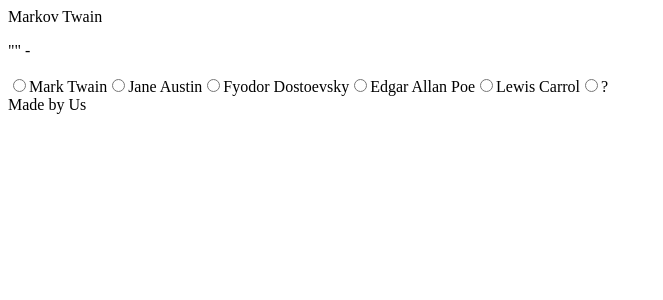
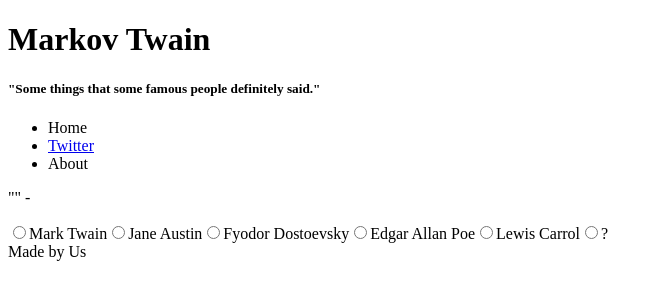
Before and after one commit to textables/MarkovTwain-React, a React app: page / in a window 1280 px wide. Shown: the top 300 px of the page, without its empty margins (0-663 px from the left). Built offline with nearby package versions, Linux system fonts and the light colour scheme; no server answers.

Commit message:
added nav and implemented router

```diff
--- a/package.json
+++ b/package.json
@@ -26,7 +26,8 @@
   "license": "ISC",
   "dependencies": {
     "react": "^16.12.0",
-    "react-dom": "^16.12.0"
+    "react-dom": "^16.12.0",
+    "react-router-dom": "^5.1.2"
   },
   "devDependencies": {
     "@babel/core": "^7.8.4",
--- a/src/components/App.js
+++ b/src/components/App.js
@@ -1,14 +1,19 @@
 import React from 'react';
+import { BrowserRouter as Router, Route, Switch } from 'react-router-dom';
 import { QuoteContainer } from '../containers/QuoteContainer';
 import { Header } from './Header';
 import { Footer } from './Footer';
+import { Nav } from './Nav';
 
 export default function App() {
   return (
-    <>
+    <Router>
       <Header />
-      <QuoteContainer />
+      <Nav />
+      <Switch>
+        <Route path="/" component={QuoteContainer} />
+      </Switch>
       <Footer />
-    </>
+    </Router>
   );
 }
--- a/src/components/Header.js
+++ b/src/components/Header.js
@@ -3,6 +3,9 @@
 export const Header = () => {
 
   return (
-    <header>Markov Twain</header>
+    <header>
+      <h1>Markov Twain</h1>
+      <h5>&quot;Some things that some famous people definitely said.&quot;</h5>
+    </header>
   );
 };
--- /dev/null
+++ b/src/components/Nav.js
@@ -0,0 +1,15 @@
+import React from 'react';
+import { Link } from 'react-router-dom';
+
+export const Nav = () => {
+
+  return (
+    <nav>
+      <ul>
+        <li>Home</li>
+        <li><a href="https://twitter.com/markovtwainbot">Twitter</a></li>
+        <li>About</li>
+      </ul>
+    </nav>
+  );
+};
```
Also changed, not shown: 1 other file (tests, documents, lock files or other folders).
